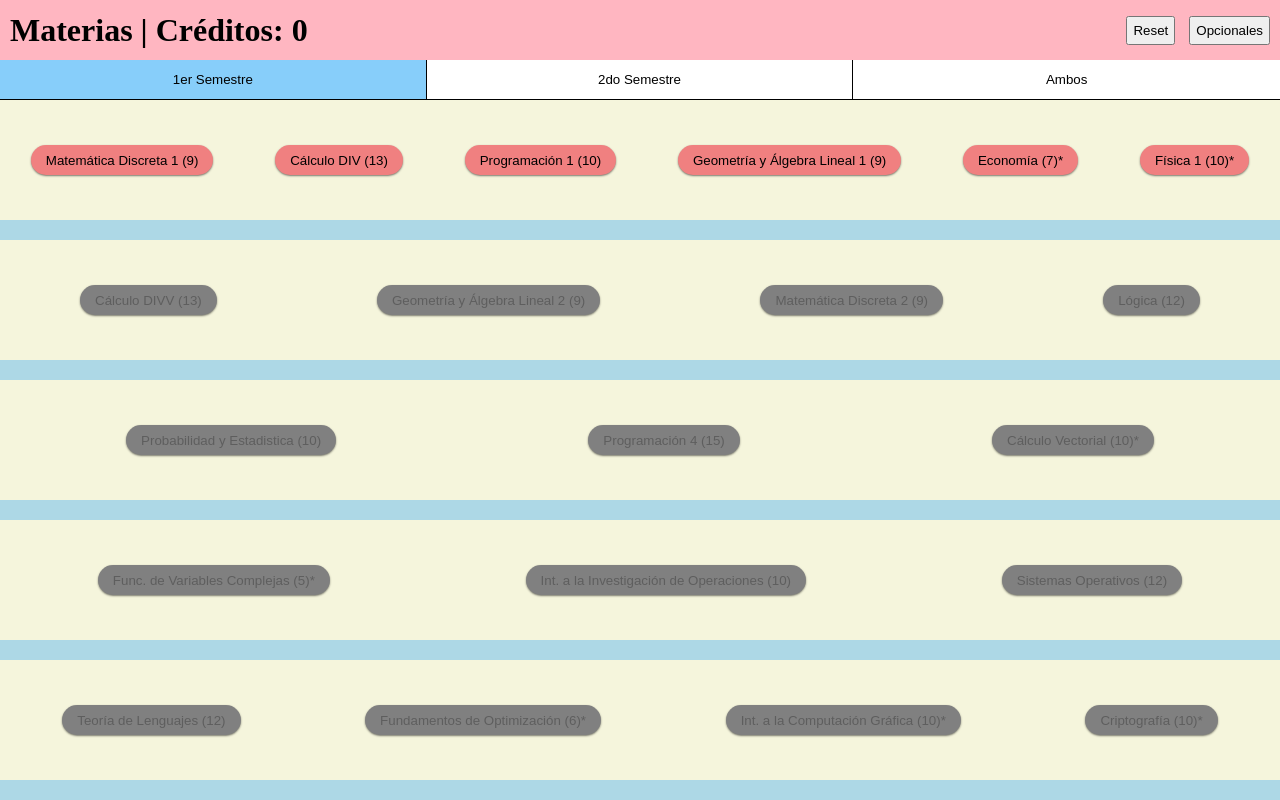
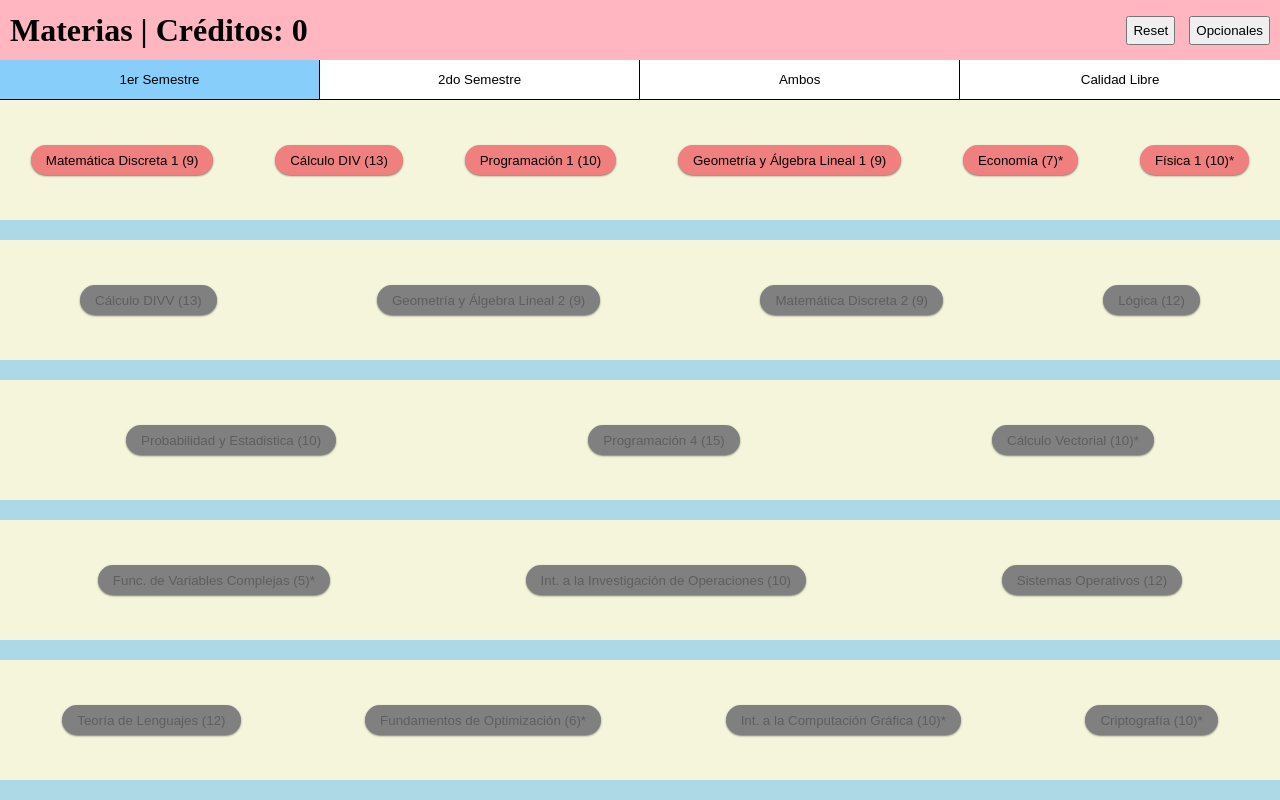
Before and after one commit to SimplementeDiego/materias-app, a plain HTML site: page index.html in a window 1280 px wide. Both pictures are taken after a click on the button "1er Semestre". Shown: the top 800 px of the page. Drawn offline with Linux system fonts and the light colour scheme.

Commit message:
Agrego calidad de libre

```diff
--- a/app.js
+++ b/app.js
@@ -59,6 +59,7 @@ const MateriasConOpcionales = [CalculoDIV, CalculoDIVV, P1, GAL1, MD1, P2, Ec, F
 const MateriasSinOpcionales = [MD1, CalculoDIV, P1, GAL1, CalculoDIVV, P2, GAL2, MD2, LG, PYE, MN, P4, TP, IIO, P3, AC, TL, SO, FBD, RC, IIS, IPF, PL, PIS]
 const MateriasPrimero = [LG, P4, FVC, IIO, TL, SO, FO, ICG, CG,IIS, IPF, PL, AA, FSI];
 const MateriasSegundo = [P2, MN, ED, TP, P3, AC, OCA, FBD, AE, RC, CGA, PIS];
+const MateriasCalidadLibre = [F1, CalculoDIV, CalculoDIVV, CV, FVC, GAL1, GAL2, ED, MD1, MD2, PYE]
 let MateriasPersona = [];
 let creditos = 0;
 let opcionales = true;
@@ -171,6 +172,9 @@ function actualizar(){
         case "segundo":
             segundo();
             break;
+        case "libre":
+            libre();
+            break;
 
         default:
             ambos();
@@ -195,6 +199,7 @@ function primero(){
     document.getElementById('primero').style.backgroundColor = "lightskyblue"
     document.getElementById('segundo').style.backgroundColor = "white"
     document.getElementById('ambos').style.backgroundColor = "white"
+    document.getElementById('libre').style.backgroundColor = "white"
 
     Materias.forEach( (materia) => {
         document.getElementById(materia.nombre).style.display = "block";
@@ -212,6 +217,7 @@ function segundo(){
     document.getElementById('primero').style.backgroundColor = "white"
     document.getElementById('segundo').style.backgroundColor = "lightskyblue"
     document.getElementById('ambos').style.backgroundColor = "white"
+    document.getElementById('libre').style.backgroundColor = "white"
 
     Materias.forEach( (materia) => {
         document.getElementById(materia.nombre).style.display = "block";
@@ -229,6 +235,7 @@ function ambos(){
     document.getElementById('primero').style.backgroundColor = "white"
     document.getElementById('segundo').style.backgroundColor = "white"
     document.getElementById('ambos').style.backgroundColor = "lightskyblue"
+    document.getElementById('libre').style.backgroundColor = "white"
 
     Materias.forEach( (materia) => {
         document.getElementById(materia.nombre).style.display = "block";
@@ -239,5 +246,23 @@ function ambos(){
 
 }
 
+function libre(){
+    document.getElementById('primero').style.backgroundColor = "white"
+    document.getElementById('segundo').style.backgroundColor = "white"
+    document.getElementById('ambos').style.backgroundColor = "white"
+    document.getElementById('libre').style.backgroundColor = "lightskyblue"
+
+    Materias.forEach( (materia) => {
+        document.getElementById(materia.nombre).style.display = "none";
+    } )
+    MateriasCalidadLibre.forEach( (materia) => {
+        document.getElementById(materia.nombre).style.display = "block";
+    } )
+
+    semestreAct = "libre";
+    localStorage.setItem('semestre', semestreAct);
+
+}
+
 firstLoad();
 actualizar();
--- a/index.html
+++ b/index.html
@@ -25,7 +25,9 @@
 
             <button onclick="primero()" class="semestre" id="primero">1er Semestre</button>
             <button onclick="segundo()" class="semestre" id="segundo">2do Semestre</button>
-            <button class="activo semestre no-br" onclick="ambos()" id="ambos">Ambos</button>
+            <button class="activo semestre" onclick="ambos()" id="ambos">Ambos</button>
+            <button class="semestre no-br" onclick="libre()" id="libre">Calidad Libre</button>
+
         </div>
 
 
```
